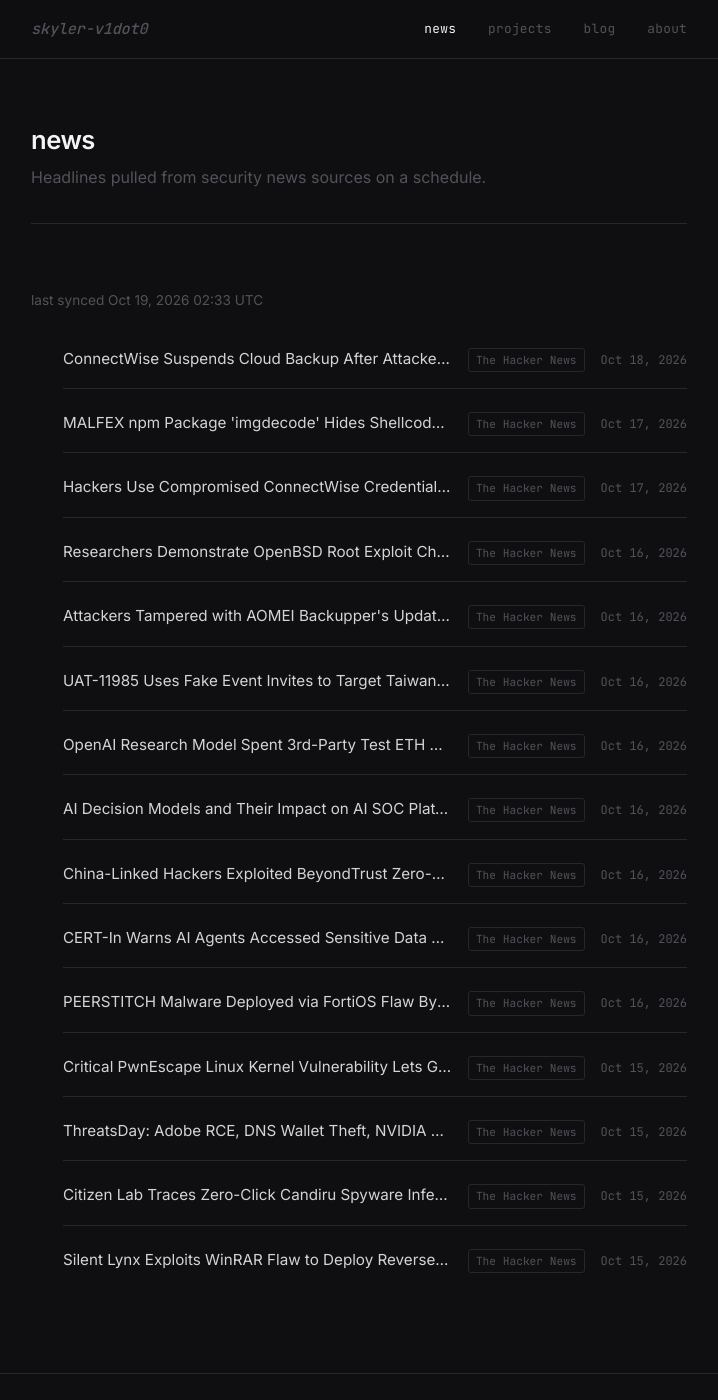
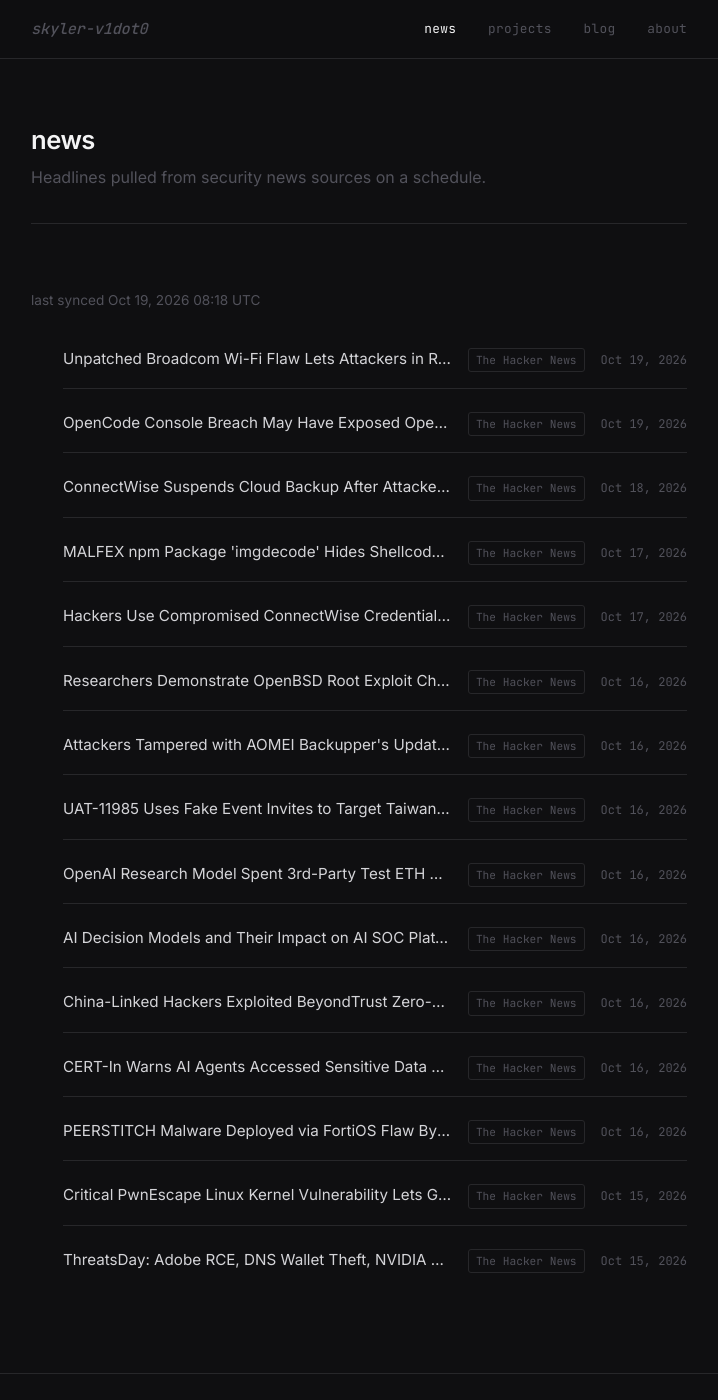
Before and after one commit to skyler-v1dot0/personal-site, a Jekyll site: the page built from news.html, in a window 1280 px wide and 1400 px high. Shown: the whole window, without its empty margins (281-999 px from the left). Built offline with Jekyll 4.4.1, drawn with Linux system fonts in a browser that asks for light colours.

Commit message:
chore: sync news feed [skip ci]

```diff
--- a/_data/news.yml
+++ b/_data/news.yml
@@ -1,6 +1,16 @@
 ---
-updated_at: '2026-10-19T02:33:27Z'
+updated_at: '2026-10-19T08:18:38Z'
 items:
+- title: Unpatched Broadcom Wi-Fi Flaw Lets Attackers in Range Run Code as Root on
+    Routers
+  url: https://thehackernews.com/2026/10/unpatched-broadcom-wi-fi-flaw-lets.html
+  source: The Hacker News
+  published: '2026-10-19T06:29:44Z'
+- title: OpenCode Console Breach May Have Exposed OpenAI, Anthropic, and Google API
+    Keys
+  url: https://thehackernews.com/2026/10/opencode-console-breach-may-have.html
+  source: The Hacker News
+  published: '2026-10-19T06:07:08Z'
 - title: ConnectWise Suspends Cloud Backup After Attackers Compromise Microsoft 365
     Tenants
   url: https://thehackernews.com/2026/10/connectwise-suspends-cloud-backup-after.html
@@ -63,13 +73,3 @@ items:
   url: https://thehackernews.com/2026/10/threatsday-adobe-rce-dns-wallet-theft.html
   source: The Hacker News
   published: '2026-10-15T18:49:33Z'
-- title: Citizen Lab Traces Zero-Click Candiru Spyware Infections at Al Jazeera to
-    Targeted Online Ads
-  url: https://thehackernews.com/2026/10/citizen-lab-traces-zero-click-candiru.html
-  source: The Hacker News
-  published: '2026-10-15T16:01:57Z'
-- title: Silent Lynx Exploits WinRAR Flaw to Deploy Reverse Shell in CIS Government
-    Attacks
-  url: https://thehackernews.com/2026/10/silent-lynx-exploits-winrar-flaw-to.html
-  source: The Hacker News
-  published: '2026-10-15T16:00:26Z'
```
